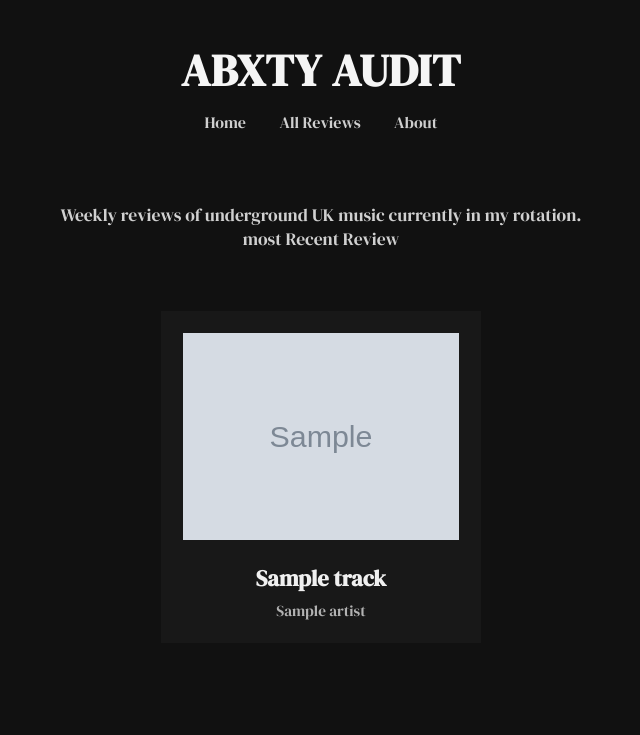
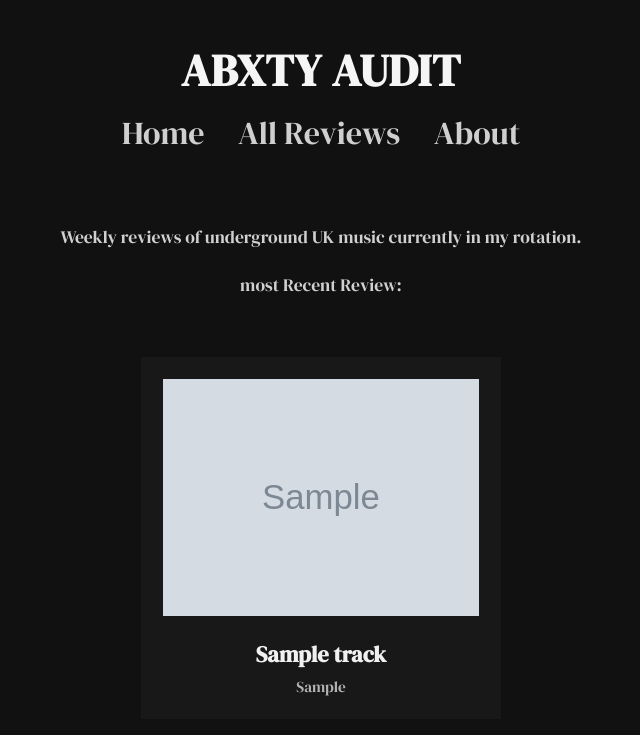
Before and after one commit to abxty/music_blog, a Flask app: template templates/homepage.html in a window 1280 px wide. Shown: the top 735 px of the page, without its empty margins (319-959 px from the left). Run offline with Flask 3, Linux system fonts and the light colour scheme; the template is opened without the code that fills it: most values are stand-ins (such as "Sample title", 1, 10 or a date in 2020); grey boxes marked "Sample" are stand-in pictures.

Commit message:
minor polish update

```diff
--- a/app.py
+++ b/app.py
@@ -25,21 +25,21 @@
 @app.route("/")
 def homepage():
     conn = get_db_connection()
-    tracks = conn.execute(
-        "SELECT * FROM Tracks ORDER BY id DESC LIMIT 3"
-    ).fetchall()
+    track = conn.execute(
+        "SELECT * FROM Tracks ORDER BY id DESC LIMIT 1"
+    ).fetchone()
     conn.close()
-    return render_template("homepage.html", tracks=tracks)
+    return render_template("homepage.html", track=track)
 
 
 @app.route("/blogs")
 def blogs():
     conn = get_db_connection()
-    tracks = conn.execute(
-        "SELECT * FROM Tracks ORDER BY id DESC"
-    ).fetchall()
+    track = conn.execute(
+    "SELECT * FROM Tracks ORDER BY id DESC LIMIT 1"
+    ).fetchone()
     conn.close()
-    return render_template("blogs.html", tracks=tracks)
+    return render_template("homepage.html", track=track)
 
 
 @app.route("/review/<int:track_id>", methods=["GET", "POST"])
--- a/db_constructor.py
+++ b/db_constructor.py
@@ -95,7 +95,7 @@
         (
             "The Boy Who Cried Terrified",
             "Fakemink",
-            "images/The_Boy_Who_Cried_Terrified.jpg",
+            "images/The_Boy_Who_Cried_Terrified.jpeg",
             "2025",
             "Jerk/Uk/Cloud",
             "reviews/The_Boy_Who_Cried_Terrified.md"
--- a/static/styles.css
+++ b/static/styles.css
@@ -32,7 +32,7 @@
     color: #cfcfcf;
     text-decoration: none;
     margin: 0 15px;
-    font-size: 1rem;
+    font-size: 2rem;
     transition: opacity 0.2s ease;
 }
 
@@ -86,6 +86,11 @@
 /* =========================
    TRACK CARD (AESTHETIC ONLY)
    ========================= */
+
+.track-card.featured {
+    max-width: 600px;
+    margin: 0 auto;
+}
 
 .track-card {
     max-width: 320px;
--- a/templates/homepage.html
+++ b/templates/homepage.html
@@ -9,21 +9,20 @@
         </p>
 
         <p>
-            most Recent Review
+            <br>
+            most Recent Review:
         </p>
     </section>
 
     <section class="track-grid">
         <p>
-        {% for track in tracks %}
-        <a href="/review/{{ track.id }}" class="track-link">
-            <article class="track-card">
-                <img src="{{ url_for('static', filename=track.image_path) }}">
-                <h2>{{ track.track_name }}</h2>
-                <p>{{ track.artist }}</p>
-            </article>
-        </a>
-        {% endfor %}
+            <a href="/review/{{ track.id }}" class="track-link">
+                <article class="track-card featured">
+                    <img src="{{ url_for('static', filename=track.image_path) }}">
+                    <h2>{{ track.Track_name }}</h2>
+                    <p>{{ track.Track_artist }}</p>
+                </article>
+            </a>
     </section>
 </main>
 {% endblock %}
```
Also changed, not shown: reviews/The_Boy_Who_Cried_Terrified.md (+2 -0 lines), music.db, reviews/zsl-freestyle.md (line endings or trailing spaces), 2 other files.
